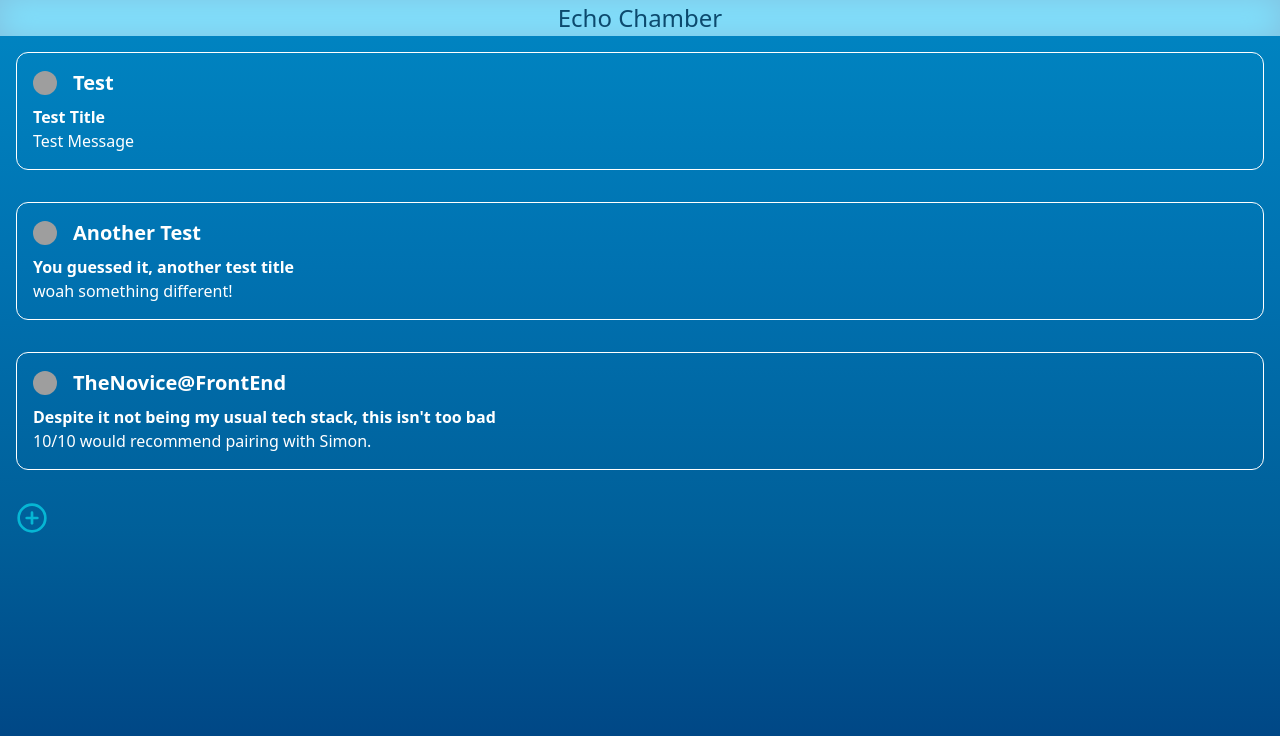
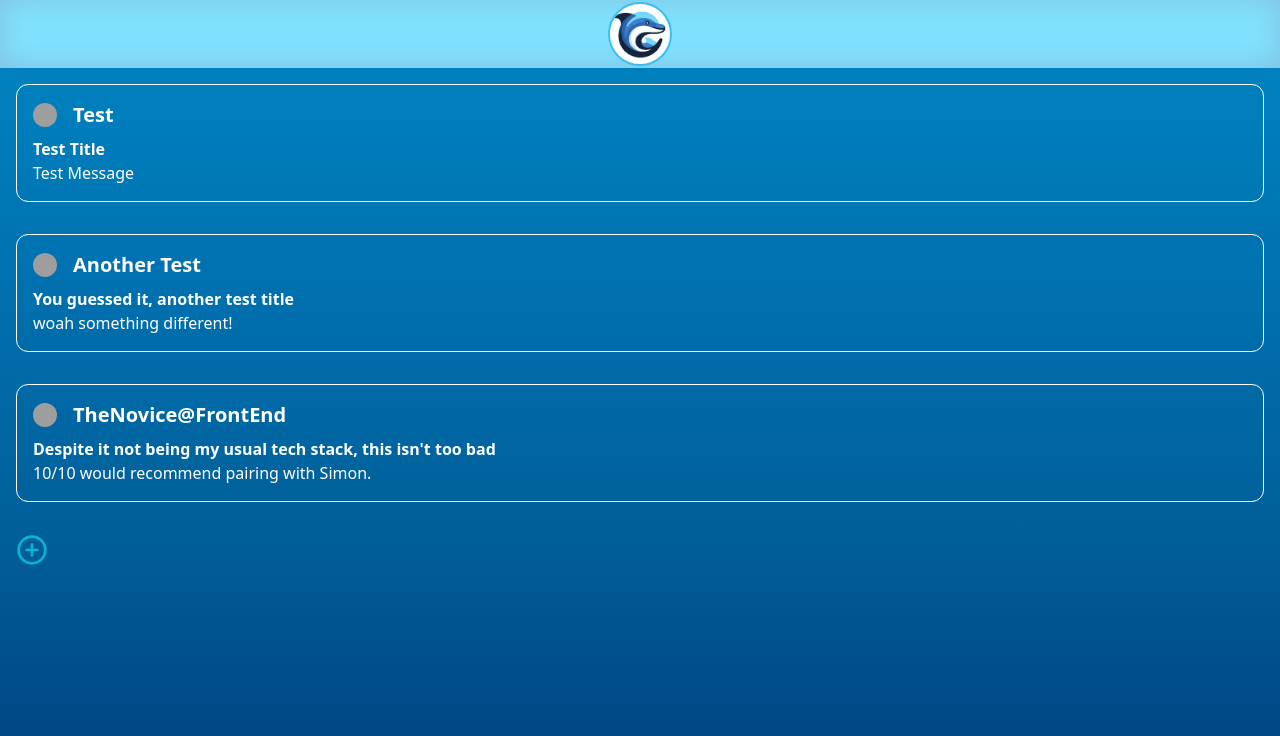
Before and after one commit to simoncragg/social-cards, a React (Vite) app: page /echoes in a window 1280 px wide. Shown: the top 736 px of the page. Built offline with nearby package versions, Linux system fonts and the light colour scheme; grey boxes are pictures that could not be loaded.

Commit message:
feat: add refresh logo

```diff
--- a/package.json
+++ b/package.json
@@ -11,6 +11,7 @@
     "preview": "vite preview"
   },
   "dependencies": {
+    "framer-motion": "^11.2.10",
     "react": "^18.2.0",
     "react-dom": "^18.2.0",
     "react-icons": "^5.2.1",
--- /dev/null
+++ b/src/components/InteractiveLogo.tsx
@@ -0,0 +1,45 @@
+import React from "react";
+import {
+  motion,
+  useDragControls,
+  useMotionValue,
+  useTransform,
+  animate,
+  PanInfo,
+} from "framer-motion";
+
+const InteractiveLogo: React.FC = () => {
+  const controls = useDragControls();
+  const y = useMotionValue(0);
+  const rotate = useTransform(y, [0, 200], [0, 360]);
+  const opacity = useTransform(y, [0, 200], [1, 0.1]);
+  const scale = useTransform(y, [0, 200], [1, 0.9]);
+  const blur = useTransform(y, [0, 200], ["blur(0px)", "blur(5px)"]);
+
+  const handleDragEnd = ( _ : TouchEvent , info: PanInfo) => {
+    if (info.point.y > 100) {
+      console.log("Refreshing...");
+    }
+
+    animate(y, 0, { type: "spring", stiffness: 300 });
+  };
+
+  return (
+    <motion.div
+      drag="y"
+      dragConstraints={{ top: 0, bottom: 100 }}
+      dragControls={controls}
+      dragElastic={0.2}
+      style={{ y, rotate, opacity, scale, filter: blur }}
+      onDragEnd={handleDragEnd}
+    >
+      <img
+        src="/logo-min.JPEG"
+        className="w-16 h-16 rounded-full bg-white border-solid border-2 border-sky-400"
+        alt="Echo Chamber"
+      />
+    </motion.div>
+  );
+};
+
+export default InteractiveLogo;
--- a/src/components/Navbar.tsx
+++ b/src/components/Navbar.tsx
@@ -1,14 +1,13 @@
 import React from "react";
 import { Link } from "react-router-dom";
+import InteractiveLogo from "./InteractiveLogo";
 
 const Navbar: React.FC = () => {
   return (
     <nav className="flex items-center justify-between w-full bg-white/50 backdrop-blur-lg backdrop-brightness-150">
       <div className="flex flex-wrap items-center justify-center mx-auto px-4 py-0.5">
         <Link to="/echoes" className="flex items-center space-x-3">
-            <h1 className="text-2xl text-sky-900">
-                Echo Chamber
-            </h1>
+            <InteractiveLogo />
         </Link>
       </div>
     </nav>
```
Also changed, not shown: public/logo-min.JPEG (added), 1 other file (tests, documents, lock files or other folders).
